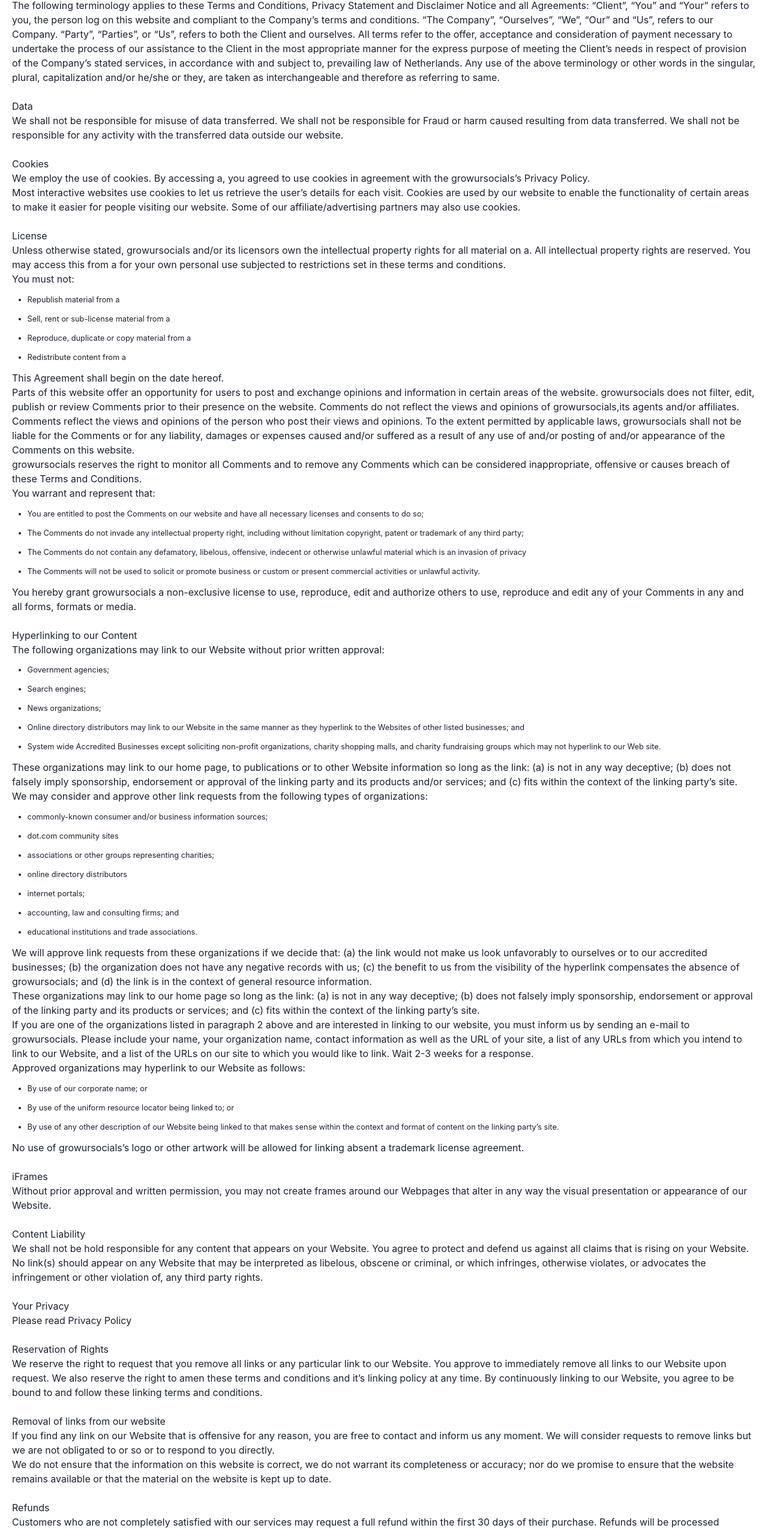
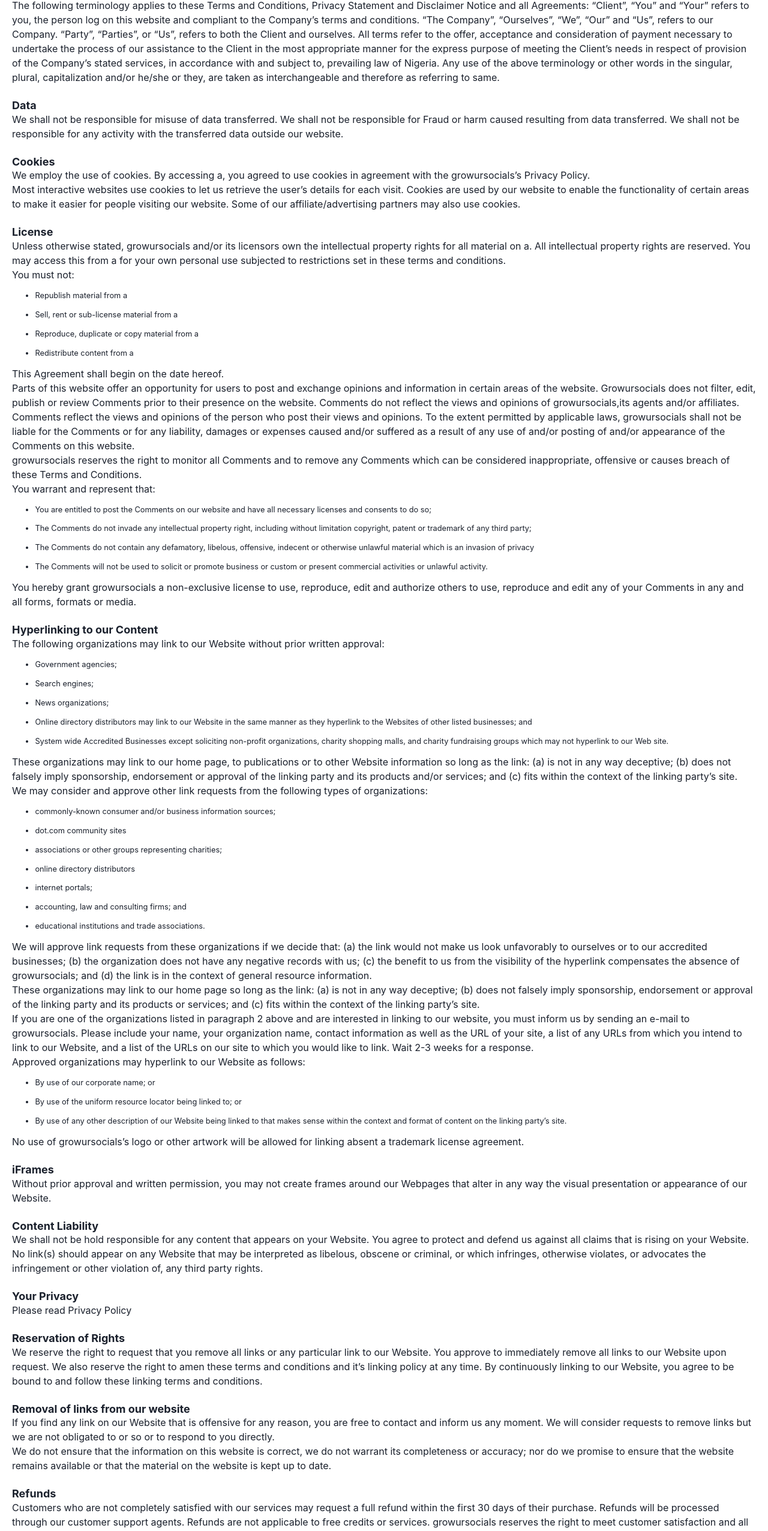
Before and after one commit to tobybrave/GUS, a React (Create React App) app: page /terms-of-service in a window 1280 px wide. Shown: the part 234-2786 px from the top of the page at 60% size. Built offline with nearby package versions, Linux system fonts and the light colour scheme.

Commit message:
rework terms of service page

```diff
--- a/src/components/Pages/Terms.jsx
+++ b/src/components/Pages/Terms.jsx
@@ -1,9 +1,11 @@
-import { Box, Heading, Text } from '@chakra-ui/react';
+import {
+  Box, Heading, ListItem, OrderedList, Text, UnorderedList,
+} from '@chakra-ui/react';
 import React from 'react';
 
 function TOS() {
   return (
-    <Box m={5} className="left-align">
+    <Box m={5}>
       <Heading textAlign="center" fontSize={{ base: '2xl', md: '3xl', lg: '4xl' }}>
         <Text
           as="span"
@@ -23,13 +25,13 @@
         </Text>
       </Heading>
       <section>
-        <p>Welcome to growursocials!</p>
-        <p>
+        <Text fontWeight="semibold">Welcome to growursocials!</Text>
+        <Text>
           These terms of service outline the rules and regulations
           for the use of growursocials Website, located at
           www.growursocials.com
-        </p>
-        <p>
+        </Text>
+        <Text>
           The following terminology applies to these Terms and
           Conditions, Privacy Statement and Disclaimer Notice and
           all Agreements: “Client”, “You” and “Your” refers to
@@ -43,60 +45,60 @@
           the most appropriate manner for the express purpose of
           meeting the Client’s needs in respect of provision of
           the Company’s stated services, in accordance with and
-          subject to, prevailing law of Netherlands. Any use of
+          subject to, prevailing law of Nigeria. Any use of
           the above terminology or other words in the singular,
           plural, capitalization and/or he/she or they, are taken
           as interchangeable and therefore as referring to same.
-        </p>
+        </Text>
       </section>
       <section>
-        <h2>Data</h2>
-        <p>
+        <Heading as="h3" fontSize="lg">Data</Heading>
+        <Text>
           We shall not be responsible for misuse of data
           transferred. We shall not be responsible for Fraud or
           harm caused resulting from data transferred. We shall
           not be responsible for any activity with the transferred
           data outside our website.
-        </p>
+        </Text>
       </section>
       <section>
-        <h2>Cookies</h2>
-        <p>
+        <Heading as="h3" fontSize="lg">Cookies</Heading>
+        <Text>
           We employ the use of cookies. By accessing a, you agreed
           to use cookies in agreement with the growursocials’s
           Privacy Policy.
-        </p>
-        <p>
+        </Text>
+        <Text>
           Most interactive websites use cookies to let us retrieve
           the user’s details for each visit. Cookies are used by
           our website to enable the functionality of certain areas
           to make it easier for people visiting our website. Some
           of our affiliate/advertising partners may also use
           cookies.
-        </p>
+        </Text>
       </section>
       <section>
-        <h2>License</h2>
-        <p>
+        <Heading as="h3" fontSize="lg">License</Heading>
+        <Text>
           Unless otherwise stated, growursocials and/or its
           licensors own the intellectual property rights for all
           material on a. All intellectual property rights are
           reserved. You may access this from a for your own
           personal use subjected to restrictions set in these
           terms and conditions.
-        </p>
-        <p>You must not:</p>
-        <ul>
-          <li>Republish material from a</li>
-          <li>Sell, rent or sub-license material from a</li>
-          <li>Reproduce, duplicate or copy material from a</li>
-          <li>Redistribute content from a</li>
-        </ul>
-        <p>This Agreement shall begin on the date hereof.</p>
-        <p>
+        </Text>
+        <Text>You must not:</Text>
+        <UnorderedList>
+          <ListItem>Republish material from a</ListItem>
+          <ListItem>Sell, rent or sub-license material from a</ListItem>
+          <ListItem>Reproduce, duplicate or copy material from a</ListItem>
+          <ListItem>Redistribute content from a</ListItem>
+        </UnorderedList>
+        <Text>This Agreement shall begin on the date hereof.</Text>
+        <Text>
           Parts of this website offer an opportunity for users to
           post and exchange opinions and information in certain
-          areas of the website. growursocials does not filter,
+          areas of the website. Growursocials does not filter,
           edit, publish or review Comments prior to their presence
           on the website. Comments do not reflect the views and
           opinions of growursocials,its agents and/or affiliates.
@@ -107,94 +109,94 @@
           expenses caused and/or suffered as a result of any use
           of and/or posting of and/or appearance of the Comments
           on this website.
-        </p>
-        <p>
+        </Text>
+        <Text>
           growursocials reserves the right to monitor all Comments
           and to remove any Comments which can be considered
           inappropriate, offensive or causes breach of these Terms
           and Conditions.
-        </p>
-        <p>You warrant and represent that:</p>
-        <ul>
-          <li>
+        </Text>
+        <Text>You warrant and represent that:</Text>
+        <UnorderedList>
+          <ListItem>
             You are entitled to post the Comments on our website
             and have all necessary licenses and consents to do
             so;
-          </li>
-          <li>
+          </ListItem>
+          <ListItem>
             The Comments do not invade any intellectual property
             right, including without limitation copyright,
             patent or trademark of any third party;
-          </li>
-          <li>
+          </ListItem>
+          <ListItem>
             The Comments do not contain any defamatory,
             libelous, offensive, indecent or otherwise unlawful
             material which is an invasion of privacy
-          </li>
-          <li>
+          </ListItem>
+          <ListItem>
             The Comments will not be used to solicit or promote
             business or custom or present commercial activities
             or unlawful activity.
-          </li>
-        </ul>
-        <p>
+          </ListItem>
+        </UnorderedList>
+        <Text>
           You hereby grant growursocials a non-exclusive license
           to use, reproduce, edit and authorize others to use,
           reproduce and edit any of your Comments in any and all
           forms, formats or media.
-        </p>
+        </Text>
       </section>
       <section>
-        <h2>Hyperlinking to our Content</h2>
-        <p>
+        <Heading as="h3" fontSize="lg">Hyperlinking to our Content</Heading>
+        <Text>
           The following organizations may link to our Website
           without prior written approval:
-        </p>
-        <ul>
-          <li>Government agencies;</li>
-          <li>Search engines;</li>
-          <li>News organizations;</li>
-          <li>
+        </Text>
+        <UnorderedList>
+          <ListItem>Government agencies;</ListItem>
+          <ListItem>Search engines;</ListItem>
+          <ListItem>News organizations;</ListItem>
+          <ListItem>
             Online directory distributors may link to our
             Website in the same manner as they hyperlink to the
             Websites of other listed businesses; and
-          </li>
-          <li>
+          </ListItem>
+          <ListItem>
             System wide Accredited Businesses except soliciting
             non-profit organizations, charity shopping malls,
             and charity fundraising groups which may not
             hyperlink to our Web site.
-          </li>
-        </ul>
-        <p>
+          </ListItem>
+        </UnorderedList>
+        <Text>
           These organizations may link to our home page, to
           publications or to other Website information so long as
           the link: (a) is not in any way deceptive; (b) does not
           falsely imply sponsorship, endorsement or approval of
           the linking party and its products and/or services; and
           (c) fits within the context of the linking party’s site.
-        </p>
-        <p>
+        </Text>
+        <Text>
           We may consider and approve other link requests from the
           following types of organizations:
-        </p>
-        <ul>
-          <li>
+        </Text>
+        <UnorderedList>
+          <ListItem>
             commonly-known consumer and/or business information
             sources;
-          </li>
-          <li>dot.com community sites</li>
-          <li>
+          </ListItem>
+          <ListItem>dot.com community sites</ListItem>
+          <ListItem>
             associations or other groups representing charities;
-          </li>
-          <li>online directory distributors</li>
-          <li>internet portals;</li>
-          <li>accounting, law and consulting firms; and</li>
-          <li>
+          </ListItem>
+          <ListItem>online directory distributors</ListItem>
+          <ListItem>internet portals;</ListItem>
+          <ListItem>accounting, law and consulting firms; and</ListItem>
+          <ListItem>
             educational institutions and trade associations.
-          </li>
-        </ul>
-        <p>
+          </ListItem>
+        </UnorderedList>
+        <Text>
           We will approve link requests from these organizations
           if we decide that: (a) the link would not make us look
           unfavorably to ourselves or to our accredited
@@ -203,15 +205,15 @@
           visibility of the hyperlink compensates the absence of
           growursocials; and (d) the link is in the context of
           general resource information.
-        </p>
-        <p>
+        </Text>
+        <Text>
           These organizations may link to our home page so long as
           the link: (a) is not in any way deceptive; (b) does not
           falsely imply sponsorship, endorsement or approval of
           the linking party and its products or services; and (c)
           fits within the context of the linking party’s site.
-        </p>
-        <p>
+        </Text>
+        <Text>
           If you are one of the organizations listed in paragraph
           2 above and are interested in linking to our website,
           you must inform us by sending an e-mail to
@@ -221,41 +223,41 @@
           intend to link to our Website, and a list of the URLs on
           our site to which you would like to link. Wait 2-3 weeks
           for a response.
-        </p>
-        <p>
+        </Text>
+        <Text>
           Approved organizations may hyperlink to our Website as
           follows:
-        </p>
-        <ul>
-          <li>By use of our corporate name; or</li>
-          <li>
+        </Text>
+        <UnorderedList>
+          <ListItem>By use of our corporate name; or</ListItem>
+          <ListItem>
             By use of the uniform resource locator being linked
             to; or
-          </li>
-          <li>
+          </ListItem>
+          <ListItem>
             By use of any other description of our Website being
             linked to that makes sense within the context and
             format of content on the linking party’s site.
-          </li>
-        </ul>
-        <p>
+          </ListItem>
+        </UnorderedList>
+        <Text>
           No use of growursocials’s logo or other artwork will be
           allowed for linking absent a trademark license
           agreement.
-        </p>
+        </Text>
       </section>
       <section>
-        <h2>iFrames</h2>
-        <p>
+        <Heading as="h3" fontSize="lg">iFrames</Heading>
+        <Text>
           Without prior approval and written permission, you may
           not create frames around our Webpages that alter in any
           way the visual presentation or appearance of our
           Website.
-        </p>
+        </Text>
       </section>
       <section>
-        <h2>Content Liability</h2>
-        <p>
+        <Heading as="h3" fontSize="lg">Content Liability</Heading>
+        <Text>
           We shall not be hold responsible for any content that
           appears on your Website. You agree to protect and defend
           us against all claims that is rising on your Website. No
@@ -264,15 +266,15 @@
           infringes, otherwise violates, or advocates the
           infringement or other violation of, any third party
           rights.
-        </p>
+        </Text>
       </section>
       <section>
-        <h2>Your Privacy</h2>
-        <p>Please read Privacy Policy</p>
+        <Heading as="h3" fontSize="lg">Your Privacy</Heading>
+        <Text>Please read Privacy Policy</Text>
       </section>
       <section>
-        <h2>Reservation of Rights</h2>
-        <p>
+        <Heading as="h3" fontSize="lg">Reservation of Rights</Heading>
+        <Text>
           We reserve the right to request that you remove all
           links or any particular link to our Website. You approve
           to immediately remove all links to our Website upon
@@ -280,28 +282,28 @@
           and conditions and it’s linking policy at any time. By
           continuously linking to our Website, you agree to be
           bound to and follow these linking terms and conditions.
-        </p>
+        </Text>
       </section>
       <section>
-        <h2>Removal of links from our website</h2>
-        <p>
+        <Heading as="h3" fontSize="lg">Removal of links from our website</Heading>
+        <Text>
           If you find any link on our Website that is offensive
           for any reason, you are free to contact and inform us
           any moment. We will consider requests to remove links
           but we are not obligated to or so or to respond to you
           directly.
-        </p>
-        <p>
+        </Text>
+        <Text>
           We do not ensure that the information on this website is
           correct, we do not warrant its completeness or accuracy;
           nor do we promise to ensure that the website remains
           available or that the material on the website is kept up
           to date.
-        </p>
+        </Text>
       </section>
       <section>
-        <h2>Refunds</h2>
-        <p>
+        <Heading as="h3" fontSize="lg">Refunds</Heading>
+        <Text>
           Customers who are not completely satisfied with our
           services may request a full refund within the first 30
           days of their purchase. Refunds will be processed
@@ -310,97 +312,97 @@
           reserves the right to meet customer satisfaction and all
           refunds must be processed in due diligence and due
           process.
-        </p>
+        </Text>
       </section>
       <section>
-        <h2>Service</h2>
-        <ol>
-          <li>
-            growursocials is not affiliated with WhatsApp,
+        <Heading as="h3" fontSize="lg">Service</Heading>
+        <OrderedList>
+          <ListItem>
+            Growursocials is not affiliated with WhatsApp,
             Facebook or any WhatsApp third-party partners in any
             way.
-          </li>
-          <li>
+          </ListItem>
+          <ListItem>
             It is your sole responsibility to comply with
             WhatsApp rules and any legislation that you are
             subject to. You use growursocials at your own risk.
-          </li>
-          <li>
+          </ListItem>
+          <ListItem>
             We are not responsible for your actions and their
             consequences. We are not to blame if your WhatsApp
             account is banned for any reason.
-          </li>
-          <li>
+          </ListItem>
+          <ListItem>
             We require your WhatsApp Number to Compile. We do
             not store, give away, or otherwise distribute your
             username to any other third parties.
-          </li>
-          <li>
+          </ListItem>
+          <ListItem>
             The expected number of Contacts and views is not
             guaranteed to you in any way.
-          </li>
-          <li>
+          </ListItem>
+          <ListItem>
             We can’t guarantee the continuous, uninterrupted or
             error-free operability of the services.
-          </li>
-          <li>
+          </ListItem>
+          <ListItem>
             You agree that upon purchasing our service, that you
             clearly understand and agree on what you are
             purchasing and will not file a fraudulent dispute
             via the payment processor.
-          </li>
-          <li>
+          </ListItem>
+          <ListItem>
             We reserve the right to modify, suspend or withdraw
             the whole or any part of our service or any of its
             content at any time without notice and without
             incurring any liability.
-          </li>
-          <li>
+          </ListItem>
+          <ListItem>
             It is your sole responsibility to check whether the
             Terms have changed.
-          </li>
-        </ol>
+          </ListItem>
+        </OrderedList>
       </section>
       <section>
-        <h2>Disclaimer</h2>
-        <p>
+        <Heading as="h3" fontSize="lg">Disclaimer</Heading>
+        <Text>
           To the maximum extent permitted by applicable law, we
           exclude all representations, warranties and conditions
           relating to our website and the use of this website.
           Nothing in this disclaimer will:
-        </p>
-        <ul>
-          <li>
+        </Text>
+        <UnorderedList>
+          <ListItem>
             limit or exclude our or your liability for death or
             personal injury;
-          </li>
-          <li>
+          </ListItem>
+          <ListItem>
             limit or exclude our or your liability for fraud or
             fraudulent misrepresentation;
-          </li>
-          <li>
+          </ListItem>
+          <ListItem>
             limit any of our or your liabilities in any way that
             is not permitted under applicable law; or
-          </li>
-          <li>
+          </ListItem>
+          <ListItem>
             exclude any of our or your liabilities that may not
             be excluded under applicable law.
-          </li>
-        </ul>
-        <p>
+          </ListItem>
+        </UnorderedList>
+        <Text>
           The limitations and prohibitions of liability set in
           this Section and elsewhere in this disclaimer: (a) are
           subject to the preceding paragraph; and (b) govern all
           liabilities arising under the disclaimer, including
           liabilities arising in contract, in tort and for breach
           of statutory duty.
-        </p>
-        <p>
+        </Text>
+        <Text>
           As long as the website and the information and services
           on the website are provided For Almost free of charge,
           we will not be liable for any loss or damage of any
           nature.
-        </p>
+        </Text>
       </section>
     </Box>
   );
```
